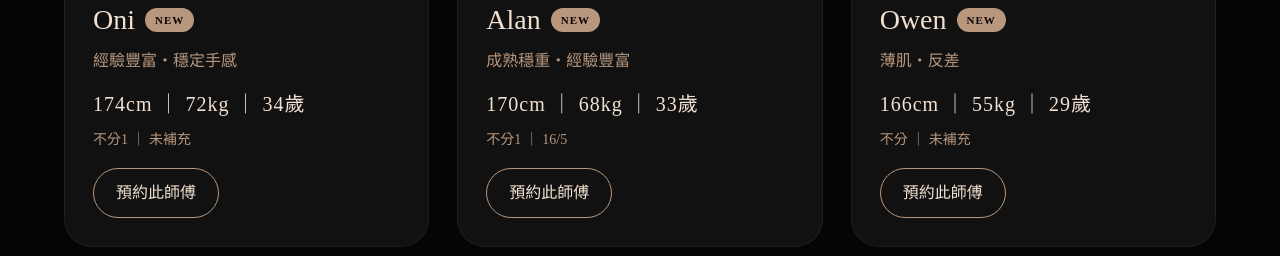
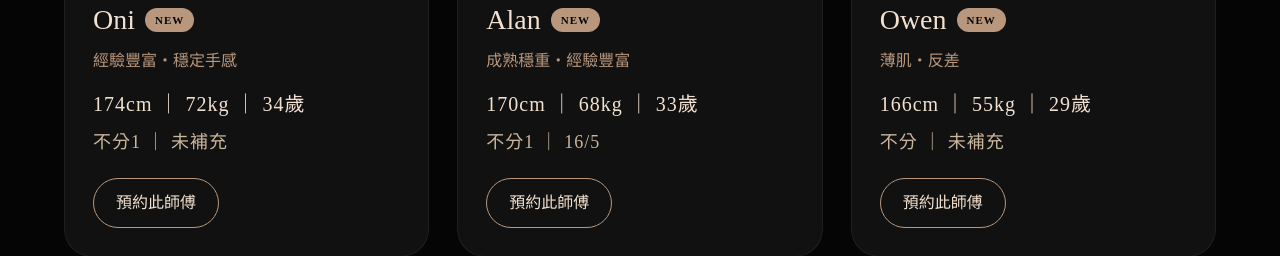
Before and after one commit to profoundroomkh/profound-room, a Next.js app: page / in a window 1280 px wide. Shown: the part 2600-2856 px from the top of the page. Built offline with nearby package versions, Linux system fonts and the light colour scheme.

Commit message:
Update page.js

```diff
--- a/app/page.js
+++ b/app/page.js
@@ -715,9 +715,11 @@ id="therapists"
 
 <p
   style={{
-    color: "#b9977d",
-    fontSize: "14px",
-    marginBottom: "18px",
+    color: "#cbb79d",
+    fontSize: "18px",
+    fontWeight: 400,
+    marginBottom: "22px",
+    letterSpacing: "1px",
   }}
 >
   {master.role}
```
